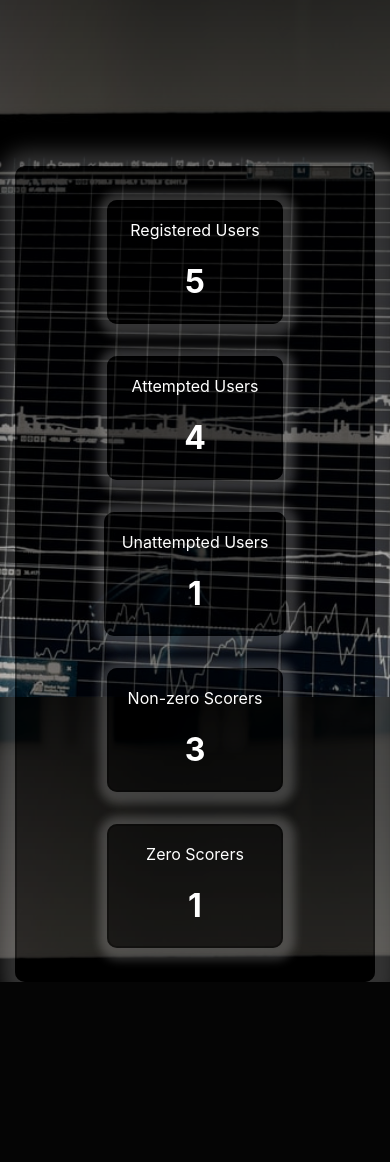
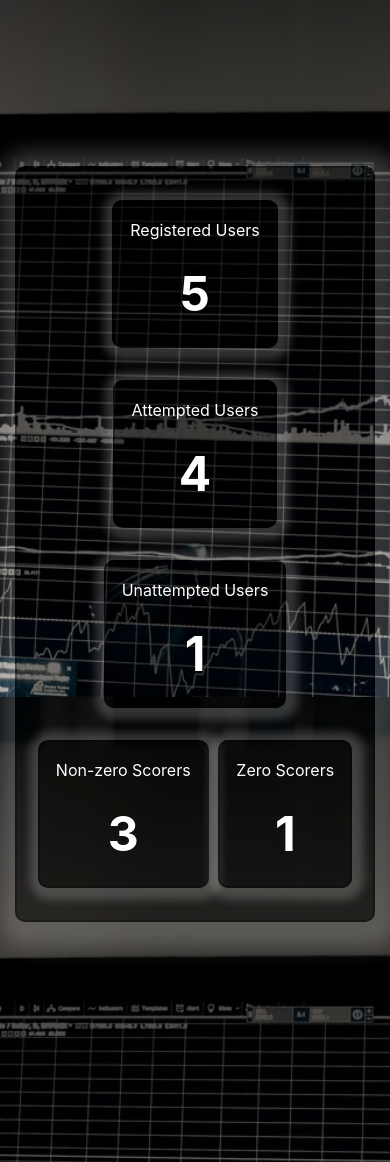
Before and after one commit to Akhil-Eaga/hyper-search-web-application, a Flask app: page /stats in a window 390 px wide. Shown: the part 147-1309 px from the top of the page. Before the commit the page ends 1129 px from the top, so only its background shows below. Run offline with Flask 2, Linux system fonts and the light colour scheme; data comes from the database, SQL or seed files in the repository; some libraries are stand-ins or nearby versions.

Commit message:
bottom margin correction for responsive design

```diff
--- a/static/css/statspage.css
+++ b/static/css/statspage.css
@@ -23,6 +23,7 @@ body {
     border-radius: 10px;
     box-shadow: 5px 5px 20px 20px rgba(255,255,255, 0.2);
     border: 2px solid rgba(0,0,0,0.3);
+    margin-bottom: 10rem;
 }
 
 .each-column {
@@ -34,7 +35,6 @@ body {
     text-align: center;
     background-color: rgba(0,0,0,0.3);
     padding: 1rem;
-    min-width: 11rem;
     width: fit-content;
 }
 
@@ -43,6 +43,10 @@ body {
 }
 
 .column-content {
-    font-size: 2rem;
+    font-size: 3rem;
     font-weight: bold;
 }
+
+.empty-div {
+    height: 5rem;
+}
--- a/templates/stats.html
+++ b/templates/stats.html
@@ -60,8 +60,8 @@
                 {{zero_score_users}}
             </div>
         </div>
+    </div>
 
-
-    </div>
+    <div class="empty-div"></div>
 </div>
 {% endblock %}
```
